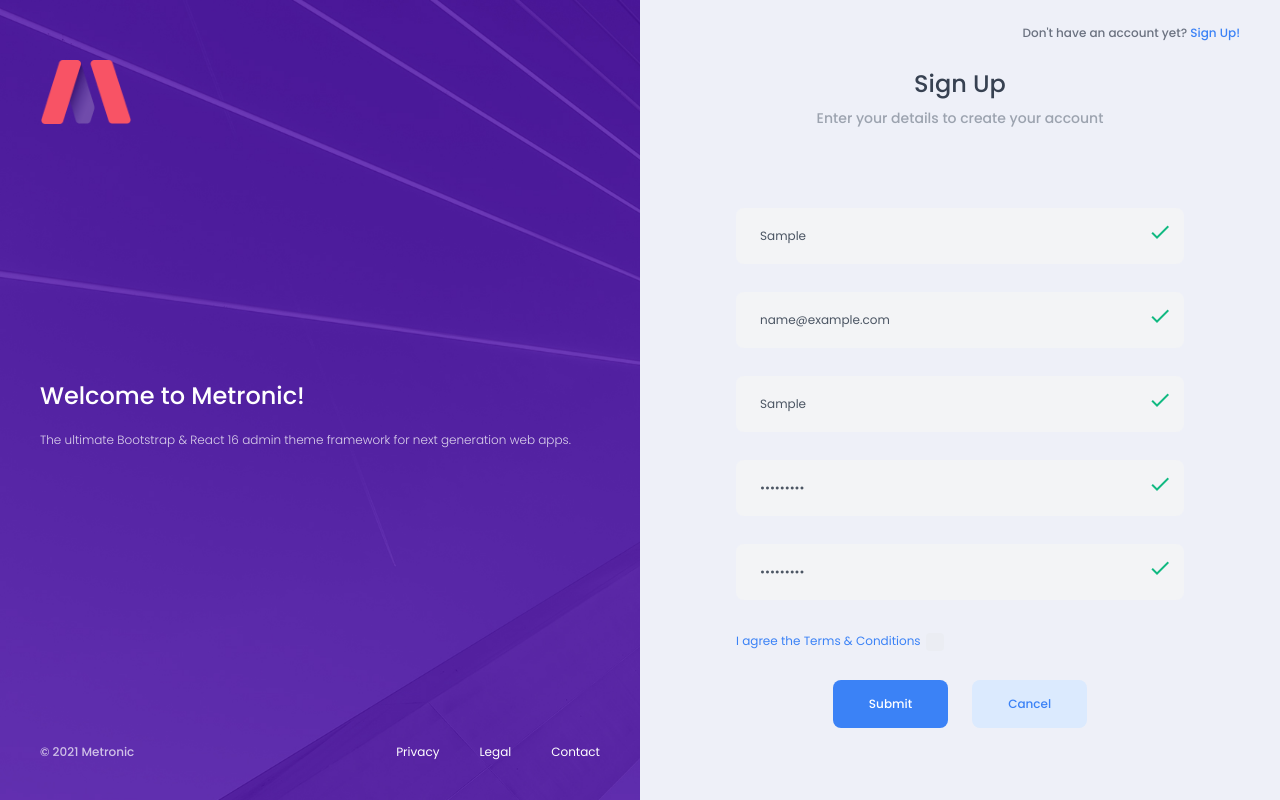
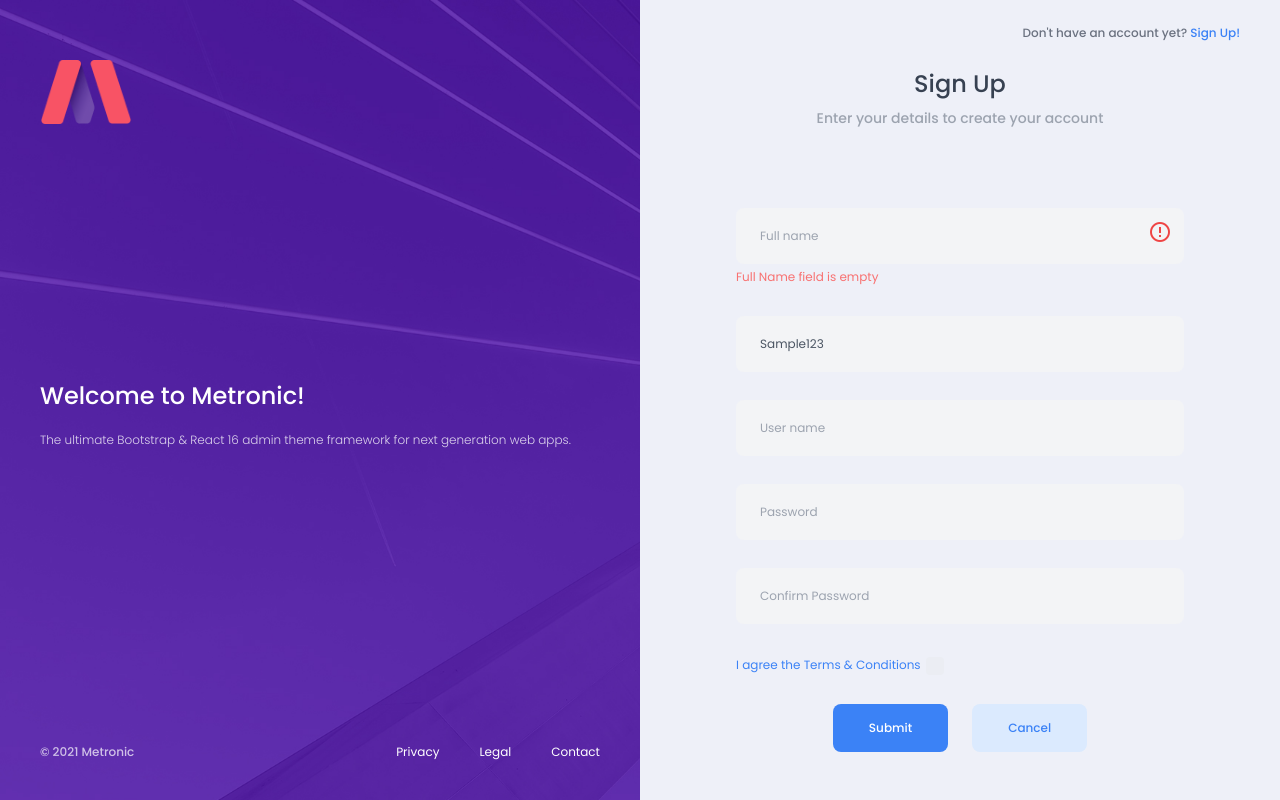
Before and after one commit to MunibQazi12/Metronic-Admin-Panel-with-Tailwind-css, a React (Create React App) app: page /auth/registration in a window 1280 px wide. Both pictures are taken after typing "Sample", "name@example.com", "Sample", "Sample123", "Sample123" into the empty fields and a click on the button "Submit". Built offline with nearby package versions, Linux system fonts and the light colour scheme.

Commit message:
Authentication class based stateful components are completed

```diff
--- a/src/components/authentication/login/index.js
+++ b/src/components/authentication/login/index.js
@@ -1,62 +1,49 @@
-import { Component } from "react";
+import { useState } from "react";
 import { Link } from 'react-router-dom';
 import '../authentication.css';
 import AuthenticationCommon from "../authenticationCommon";
 
-class Login extends Component {
-    constructor(props) {
-        super(props);
-        this.state = {
-            useremail: '',
-            password: '',
-            errors: {
+const Login = () => {
+    const [useremail, setUseremail] = useState('');
+    const [password, setPassword] = useState('');
+    const [errors, setErrors] = useState({});
 
-            }
-        };
+    const handleChange = (event) => {
+        setUseremail(event.target.value);
     }
 
-    handleChange = (event) => {
-        this.setState({
-            [event.target.name] : event.target.value
-        });
-    }
-
-    handleSubmit = (event) => {
+    const handleSubmit = (event) => {
         event.preventDefault();
-        if(this.errorHandler()) {
+        if(errorHandler()) {
             return
         }
     }
 
-    errorHandler = () => {
-        const errors = {...this.state.errors}
+    const errorHandler = () => {
+        const tempErrors = {...errors}
 
         //Email
         const regex = /^(([^<>()[\]\\.,;:\s@"]+(\.[^<>()[\]\\.,;:\s@"]+)*)|(".+"))@((\[[0-9]{1,3}\.[0-9]{1,3}\.[0-9]{1,3}\.[0-9]{1,3}\])|(([a-zA-Z\-0-9]+\.)+[a-zA-Z]{2,}))$/;
-        if(this.state.useremail.length == 0) {
-            errors.useremail = "Email Field is empty"
+        if(useremail.length == 0) {
+            tempErrors.useremail = "Email Field is empty"
         }
-        else if(!(regex.test(this.state.useremail))) {
-            errors.useremail = "Wrong email format"
+        else if(!(regex.test(useremail))) {
+            tempErrors.useremail = "Wrong email format"
         }
 
         //Password
-        if(this.state.password.length == 0) {
-            errors.password = "Password field is empty"
+        if(password.length == 0) {
+            tempErrors.password = "Password field is empty"
         }
 
-        this.setState({
-           errors: errors
-        })
+        setErrors(tempErrors);
 
         return(Object.keys(errors).length);
     }
 
+    const re = /^(([^<>()[\]\\.,;:\s@"]+(\.[^<>()[\]\\.,;:\s@"]+)*)|(".+"))@((\[[0-9]{1,3}\.[0-9]{1,3}\.[0-9]{1,3}\.[0-9]{1,3}\])|(([a-zA-Z\-0-9]+\.)+[a-zA-Z]{2,}))$/;
 
-    render () {
-        const re = /^(([^<>()[\]\\.,;:\s@"]+(\.[^<>()[\]\\.,;:\s@"]+)*)|(".+"))@((\[[0-9]{1,3}\.[0-9]{1,3}\.[0-9]{1,3}\.[0-9]{1,3}\])|(([a-zA-Z\-0-9]+\.)+[a-zA-Z]{2,}))$/;
     return (
-            <>
         <div className="flex flex-col lg:flex-row lg:h-full">
             <AuthenticationCommon />
             <div className="flex relative flex-col overflow-hidden overflow-y-auto p-7 w-full poppins">
@@ -72,17 +59,16 @@
                             <p className="font-medium text-gray-400 text-sm">Enter your username and password</p>
                         </div>
 
-                                <form onSubmit={this.handleSubmit}>
+                        <form onSubmit={handleSubmit}>
                             <div className="mb-7 relative">
-                                        <input type="email" value={this.state.useremail} name="useremail" onChange={this.handleChange} placeholder="Email" className="text-xs focus:outline-none h-14 w-full bg-gray-100 px-6 py-5 text-gray-600 rounded-lg" />
-                                        <i className={(re.test(this.state.useremail)) && (this.state.errors.useremail) ? "text-green-500 material-icons absolute right-3 top-3" : "hidden"}>check</i>
-                                        <i className={(this.state.errors.useremail) && ((!re.test(this.state.useremail))) ? "text-red-500 material-icons absolute right-3 top-3 rotate-z-180" : "hidden"}>info_outline</i>
-                                        <span className="text-xs text-red-400">{(this.state.useremail.length < 4) && this.state.errors && this.state.errors.useremail}</span>
+                                <input type="email" value={useremail} name="useremail" onChange={handleChange} placeholder="Email" className="text-xs focus:outline-none h-14 w-full bg-gray-100 px-6 py-5 text-gray-600 rounded-lg" />
+                                <i className={(re.test(useremail)) && (errors.useremail) ? "text-green-500 material-icons absolute right-3 top-3" : "hidden"}>check</i>
+                                <i className={(errors.useremail) && ((!re.test(useremail))) ? "text-red-500 material-icons absolute right-3 top-3 rotate-z-180" : "hidden"}>info_outline</i>
+                                <span className="text-xs text-red-400">{(useremail.length < 4) && errors && errors.useremail}</span>
                             </div>
 
                             <div className="mb-7 relative">
-                                        <input type="password" value={this.state.password} name="password" onChange={this.handleChange} placeholder="Password" className="text-xs focus:outline-none h-14 w-full bg-gray-100 px-6 py-5 text-gray-600 rounded-lg" />
-
+                                <input type="password" value={password} name="password" onChange={handleChange} placeholder="Password" className="text-xs focus:outline-none h-14 w-full bg-gray-100 px-6 py-5 text-gray-600 rounded-lg" />
                             </div>
 
                             <div className="flex justify-between items-center">
@@ -108,13 +94,8 @@
                     </div>
                 </div>
             </div>
-
         </div>
-
-
-            </>
     )
-    }
 }
 
 export default Login;
--- a/src/components/authentication/signUp/index.js
+++ b/src/components/authentication/signUp/index.js
@@ -1,94 +1,79 @@
-import { Component } from "react";
+import { useState } from "react";
 import { Link } from 'react-router-dom';
 import '../authentication.css';
 import AuthenticationCommon from "../authenticationCommon";
 
-class Signup extends Component {
-    constructor(props) {
-        super(props);
-        this.state = {
-            fullname: '',
-            useremail: '',
-            username: '',
-            password: '',
-            confirmpassword: '',
-            errors: {
+const Signup = () => {
+    const [fullName, setFullName] = useState('');
+    const [userEmail, setUserEmail] = useState('');
+    const [userName, setUserName] = useState('');
+    const [password, setPassword] = useState('');
+    const [confirmPassword, setConfirmPassword] = useState('');
+    const [errors, setUserErrors] = useState({});
 
-            }
-        };
+    const handleChange = (event) => {
+        setUserEmail(event.target.value);
     }
 
-    handleChange = (event) => {
-        this.setState({
-            [event.target.name] : event.target.value
-        });
-    }
-
-    handleSubmit = (event) => {
-
+    const handleSubmit = (event) => {
         event.preventDefault();
-        if(this.errorHandler()){
-
+        if(errorHandler()){
             return
         }
     }
 
-    errorHandler = () => {
-        const errors = {...this.state.errors}
+    const errorHandler = () => {
+        const tempErrors = {...errors}
 
         //Full Name
-        if(this.state.fullname.length == 0) {
-            errors.fullname = "Full Name field is empty"
+        if(fullName.length == 0) {
+            tempErrors.fullName = "Full Name field is empty"
         }
-        else if (this.state.fullname.length < 3){
-            errors.fullname = "Minimum 3 symbols"
+        else if (fullName.length < 3){
+            errors.fullName = "Minimum 3 symbols"
         }
 
         //Email
         const regex = /^(([^<>()[\]\\.,;:\s@"]+(\.[^<>()[\]\\.,;:\s@"]+)*)|(".+"))@((\[[0-9]{1,3}\.[0-9]{1,3}\.[0-9]{1,3}\.[0-9]{1,3}\])|(([a-zA-Z\-0-9]+\.)+[a-zA-Z]{2,}))$/;
-        if(this.state.useremail.length == 0) {
-            errors.useremail = "Email Field is empty"
+        if(userEmail.length == 0) {
+            errors.userEmail = "Email Field is empty"
         }
-        else if(!(regex.test(this.state.useremail))) {
-            errors.useremail = "Wrong email format"
+        else if(!(regex.test(userEmail))) {
+            errors.userEmail = "Wrong email format"
         }
 
         //User Name
-        if(this.state.username.length == 0) {
-            errors.username = "User name field is empty"
+        if(userName.length == 0) {
+            errors.userName = "User name field is empty"
         }
-        else if (this.state.username.length < 3){
-            errors.username = "Minimum 3 symbols"
+        else if (userName.length < 3){
+            errors.userName = "Minimum 3 symbols"
         }
 
         //Password
-        if(this.state.password.length == 0) {
+        if(password.length == 0) {
             errors.password = "Password field is empty"
         }
-        else if (this.state.password.length < 3){
+        else if (password.length < 3){
             errors.password = "Minimum 3 symbols"
         }
 
         //Confirm Password
-        if(this.state.confirmpassword.length == 0) {
-            errors.confirmpassword = "Password field is empty"
+        if(confirmPassword.length == 0) {
+            errors.confirmPassword = "Password field is empty"
         }
-        else if (this.state.confirmpassword.length < 3){
-            errors.confirmpassword = "Minimum 3 symbols"
+        else if (confirmPassword.length < 3){
+            errors.confirmPassword = "Minimum 3 symbols"
         }
 
-        this.setState({
-            errors: errors
-        })
+        setUserErrors(tempErrors);
 
         return(Object.keys(errors).length);
     }
 
-    render () {
+    const re = /^(([^<>()[\]\\.,;:\s@"]+(\.[^<>()[\]\\.,;:\s@"]+)*)|(".+"))@((\[[0-9]{1,3}\.[0-9]{1,3}\.[0-9]{1,3}\.[0-9]{1,3}\])|(([a-zA-Z\-0-9]+\.)+[a-zA-Z]{2,}))$/;
 
-        const re = /^(([^<>()[\]\\.,;:\s@"]+(\.[^<>()[\]\\.,;:\s@"]+)*)|(".+"))@((\[[0-9]{1,3}\.[0-9]{1,3}\.[0-9]{1,3}\.[0-9]{1,3}\])|(([a-zA-Z\-0-9]+\.)+[a-zA-Z]{2,}))$/;
     return (
-            <>
         <div className="flex flex-col lg:flex-row lg:h-full">
             <AuthenticationCommon />
             <div className="flex relative flex-col overflow-hidden overflow-y-auto p-7 w-full poppins">
@@ -104,40 +89,40 @@
                             <p className="font-medium text-gray-400 text-sm">Enter your details to create your account</p>
                         </div>
 
-                                <form onSubmit={this.handleSubmit}>
+                        <form onSubmit={handleSubmit}>
                             <div className="mb-7 relative">
-                                        <input type="text" value={this.state.fullname} name="fullname" onChange={this.handleChange} placeholder="Full name" className="text-xs focus:outline-none h-14 w-full bg-gray-100 px-6 py-5 text-gray-600 rounded-lg" />
-                                        <i className={((this.state.fullname.length > 3)) ? "text-green-500 material-icons absolute right-3 top-3" : "hidden"}>check</i>
-                                        <i className={(this.state.errors.fullname && this.state.fullname.length < 4) ? "text-red-500 material-icons absolute right-3 top-3 rotate-z-180" : "hidden"}>info_outline</i>
-                                        <span className="text-xs text-red-400">{this.state.fullname.length < 4 && this.state.errors && this.state.errors.fullname}</span>
+                                <input type="text" value={fullName} name="fullname" onChange={handleChange} placeholder="Full name" className="text-xs focus:outline-none h-14 w-full bg-gray-100 px-6 py-5 text-gray-600 rounded-lg" />
+                                <i className={((fullName.length > 3)) ? "text-green-500 material-icons absolute right-3 top-3" : "hidden"}>check</i>
+                                <i className={(errors.fullName && fullName.length < 4) ? "text-red-500 material-icons absolute right-3 top-3 rotate-z-180" : "hidden"}>info_outline</i>
+                                <span className="text-xs text-red-400">{fullName.length < 4 && errors && errors.fullName}</span>
                             </div>
 
                             <div className="mb-7 relative">
-                                        <input type="text" value={this.state.useremail} name="useremail" onChange={this.handleChange} placeholder="Email" className="text-xs focus:outline-none h-14 w-full bg-gray-100 px-6 py-5 text-gray-600 rounded-lg" />
-                                        <i className={(re.test(this.state.useremail)) ? "text-green-500 material-icons absolute right-3 top-3" : "hidden"}>check</i>
-                                        <i className={(this.state.errors.useremail) && ((!re.test(this.state.useremail))) ? "text-red-500 material-icons absolute right-3 top-3 rotate-z-180" : "hidden"}>info_outline</i>
-                                        <span className="text-xs text-red-400">{!(re.test(this.state.useremail)) && this.state.errors && this.state.errors.useremail}</span>
+                                <input type="text" value={userEmail} name="useremail" onChange={handleChange} placeholder="Email" className="text-xs focus:outline-none h-14 w-full bg-gray-100 px-6 py-5 text-gray-600 rounded-lg" />
+                                <i className={(re.test(userEmail)) ? "text-green-500 material-icons absolute right-3 top-3" : "hidden"}>check</i>
+                                <i className={(errors.userEmail) && ((!re.test(userEmail))) ? "text-red-500 material-icons absolute right-3 top-3 rotate-z-180" : "hidden"}>info_outline</i>
+                                <span className="text-xs text-red-400">{!(re.test(userEmail)) && errors && errors.userEmail}</span>
                             </div>
 
                             <div className="mb-7 relative">
-                                        <input type="text" value={this.state.username} name="username" onChange={this.handleChange} placeholder="User name" className="text-xs focus:outline-none h-14 w-full bg-gray-100 px-6 py-5 text-gray-600 rounded-lg" />
-                                        <i className={(this.state.username.length > 3) ? "text-green-500 material-icons absolute right-3 top-3" : "hidden"}>check</i>
-                                        <i className={(this.state.errors.username && this.state.username.length < 3) ? "text-red-500 material-icons absolute right-3 top-3 rotate-z-180" : "hidden"}>info_outline</i>
-                                        <span className="text-xs text-red-400">{(this.state.username.length < 4) && this.state.errors && this.state.errors.username}</span>
+                                <input type="text" value={userName} name="username" onChange={handleChange} placeholder="User name" className="text-xs focus:outline-none h-14 w-full bg-gray-100 px-6 py-5 text-gray-600 rounded-lg" />
+                                <i className={(userName.length > 3) ? "text-green-500 material-icons absolute right-3 top-3" : "hidden"}>check</i>
+                                <i className={(errors.username && userName.length < 3) ? "text-red-500 material-icons absolute right-3 top-3 rotate-z-180" : "hidden"}>info_outline</i>
+                                <span className="text-xs text-red-400">{(userName.length < 4) && errors && errors.userName}</span>
                             </div>
 
                             <div className="mb-7 relative">
-                                        <input type="password" value={this.state.password} name="password" onChange={this.handleChange} placeholder="Password" className="text-xs focus:outline-none h-14 w-full bg-gray-100 px-6 py-5 text-gray-600 rounded-lg" />
-                                        <i className={(this.state.password.length > 3) ? "text-green-500 material-icons absolute right-3 top-3" : "hidden"}>check</i>
-                                        <i className={(this.state.errors.password && this.state.password.length < 4 ) ? "text-red-500 material-icons absolute right-3 top-3 rotate-z-180" : "hidden"}>info_outline</i>
-                                        <span className="text-xs text-red-400">{(this.state.password.length < 4) && this.state.errors && this.state.errors.password}</span>
+                                <input type="password" value={password} name="password" onChange={handleChange} placeholder="Password" className="text-xs focus:outline-none h-14 w-full bg-gray-100 px-6 py-5 text-gray-600 rounded-lg" />
+                                <i className={(password.length > 3) ? "text-green-500 material-icons absolute right-3 top-3" : "hidden"}>check</i>
+                                <i className={(errors.password && password.length < 4 ) ? "text-red-500 material-icons absolute right-3 top-3 rotate-z-180" : "hidden"}>info_outline</i>
+                                <span className="text-xs text-red-400">{(password.length < 4) && errors && errors.password}</span>
                             </div>
 
                             <div className="mb-7 relative">
-                                        <input type="password" value={this.state.confirmpassword} name="confirmpassword" onChange={this.handleChange} placeholder="Confirm Password" className="text-xs focus:outline-none h-14 w-full bg-gray-100 px-6 py-5 text-gray-600 rounded-lg" />
-                                        <i className={(this.state.confirmpassword == this.state.password) && (this.state.confirmpassword.length > 0) ? "text-green-500 material-icons absolute right-3 top-3" : "hidden"}>check</i>
-                                        <i className={(this.state.errors.confirmpassword) && (this.state.confirmpassword != this.state.password || this.state.confirmpassword.length == 0) ? "text-red-500 material-icons absolute right-3 top-3 rotate-z-180" : "hidden"}>info_outline</i>
-                                        <span className="text-xs text-red-400">{this.state.confirmpassword.length < 4 && this.state.errors && this.state.errors.confirmpassword}</span>
+                                <input type="password" value={confirmPassword} name="confirmpassword" onChange={handleChange} placeholder="Confirm Password" className="text-xs focus:outline-none h-14 w-full bg-gray-100 px-6 py-5 text-gray-600 rounded-lg" />
+                                <i className={(confirmPassword == password) && (confirmPassword.length > 0) ? "text-green-500 material-icons absolute right-3 top-3" : "hidden"}>check</i>
+                                <i className={(errors.confirmPassword) && (confirmPassword != password || confirmPassword.length == 0) ? "text-red-500 material-icons absolute right-3 top-3 rotate-z-180" : "hidden"}>info_outline</i>
+                                <span className="text-xs text-red-400">{confirmPassword.length < 4 && errors && errors.confirmpassword}</span>
                             </div>
 
                             <div className="mb-7">
@@ -170,13 +155,8 @@
                     </div>
                 </div>
             </div>
-
         </div>
-
-
-            </>
     )
-    }
 }
 
 export default Signup;
--- a/src/components/common/headerFixed/topLeftHeaderFixed/index.js
+++ b/src/components/common/headerFixed/topLeftHeaderFixed/index.js
@@ -100,8 +100,6 @@
                         </div>
                     </div>
                 </div>
-
-
             </>
         )
     }
```
Also changed, not shown: src/components/common/headerFixed/index.js (+2 -11 lines), src/components/common/headerFixed/topLeftHeaderFixed/index1.js (added, +76 -0 lines). Lines whose indentation alone changed are shown as unchanged.
